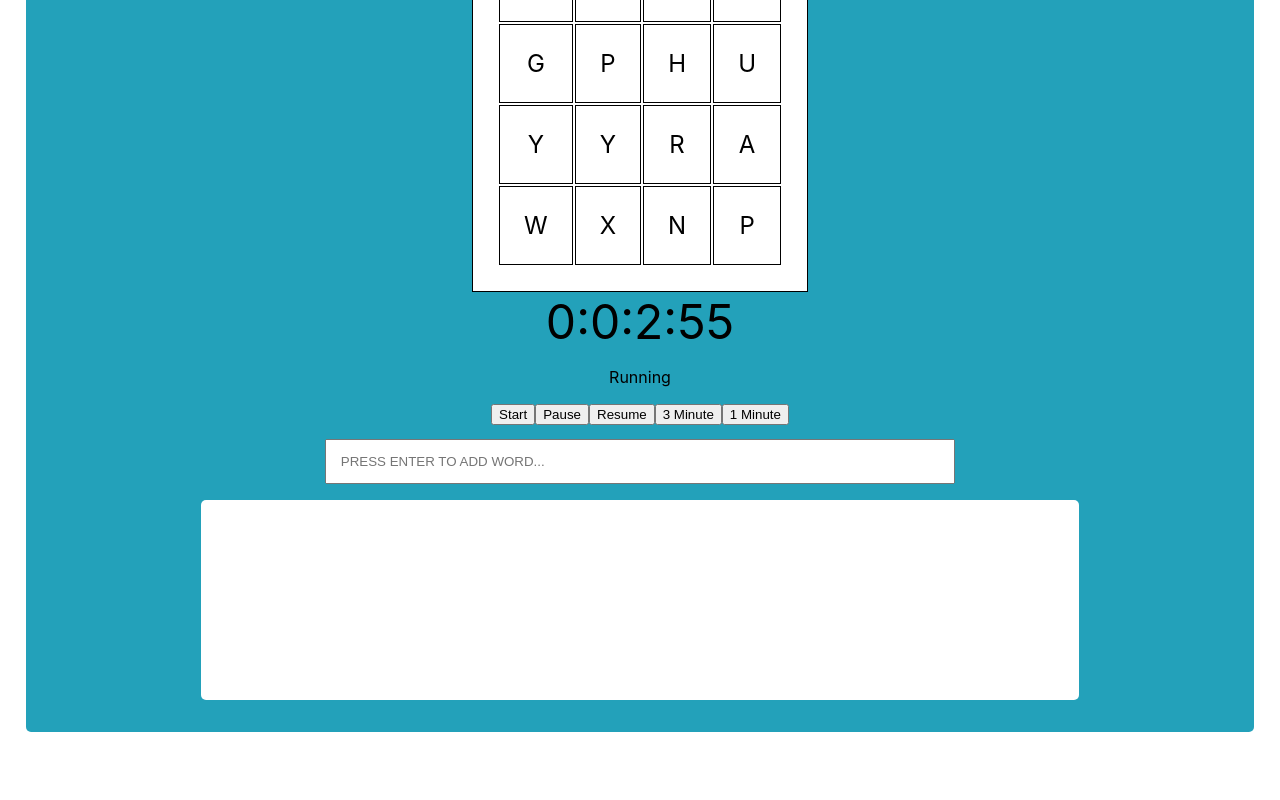
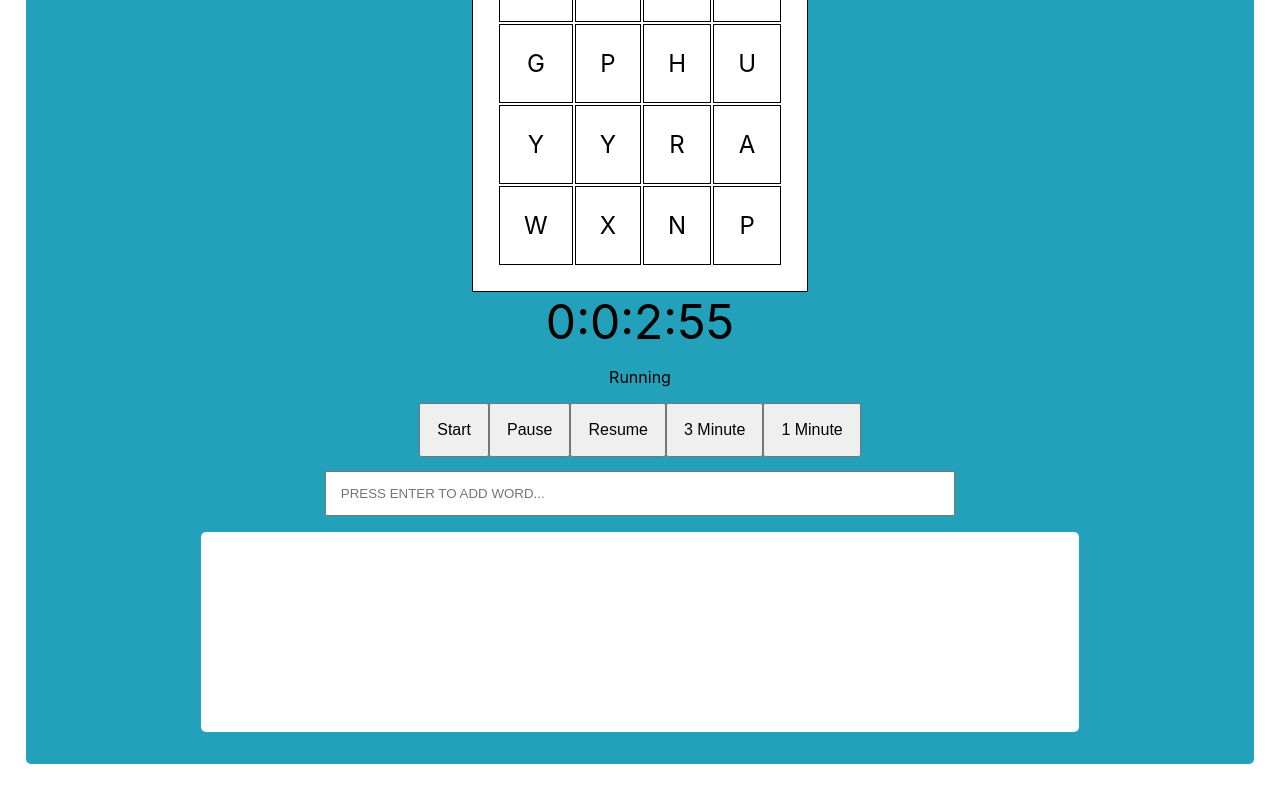
Before and after one commit to migtomace/boggle, a React (Create React App) app: page / in a window 1280 px wide. Shown: the part 621-1421 px from the top of the page. Before the commit the page ends 1389 px from the top, so only its background shows below. Built offline with nearby package versions, Linux system fonts and the light colour scheme.

Commit message:
Adds styles to Timer button

```diff
--- a/src/Boggle/Timer/Timer.js
+++ b/src/Boggle/Timer/Timer.js
@@ -1,5 +1,6 @@
-import React, { useState } from 'react';
+import React from 'react';
 import { useTimer } from 'react-timer-hook';
+import "./Timer.module.css"
 
 export const MyTimer = ({ expiryTimestamp, changeExpired, restarting }) => {
 
--- /dev/null
+++ b/src/Boggle/Timer/Timer.module.css
@@ -0,0 +1,8 @@
+button {
+    padding: 1em;
+    font-size: 1em;
+}
+
+button:hover {
+    background: dimgray;
+}
```
